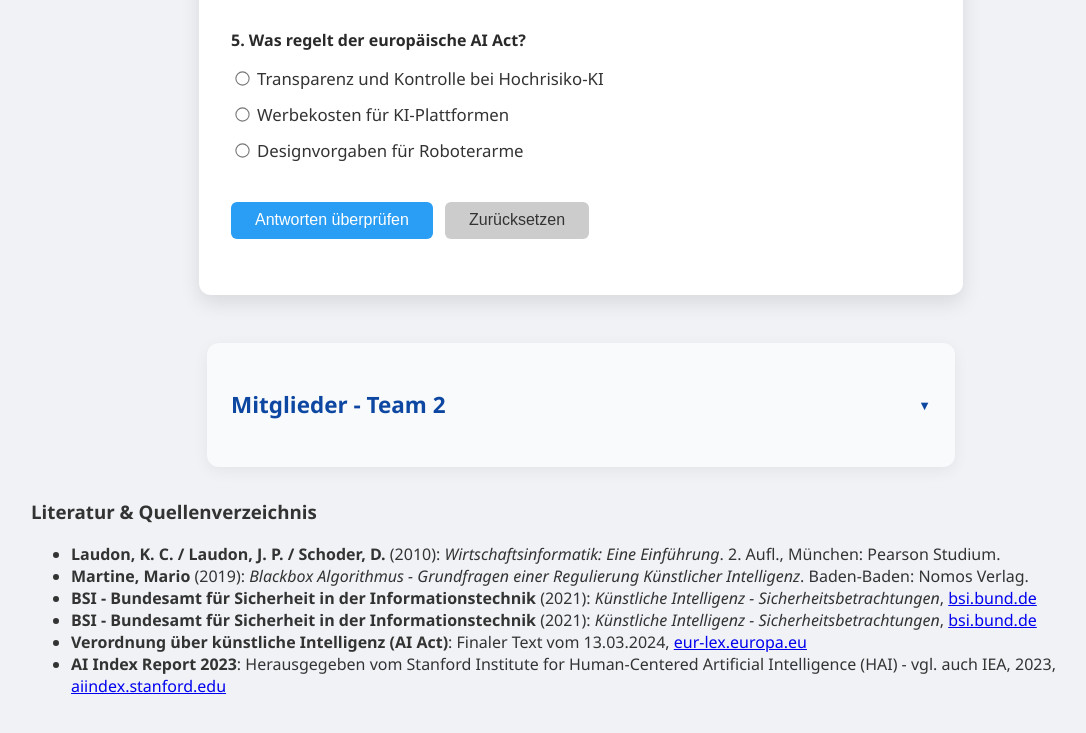
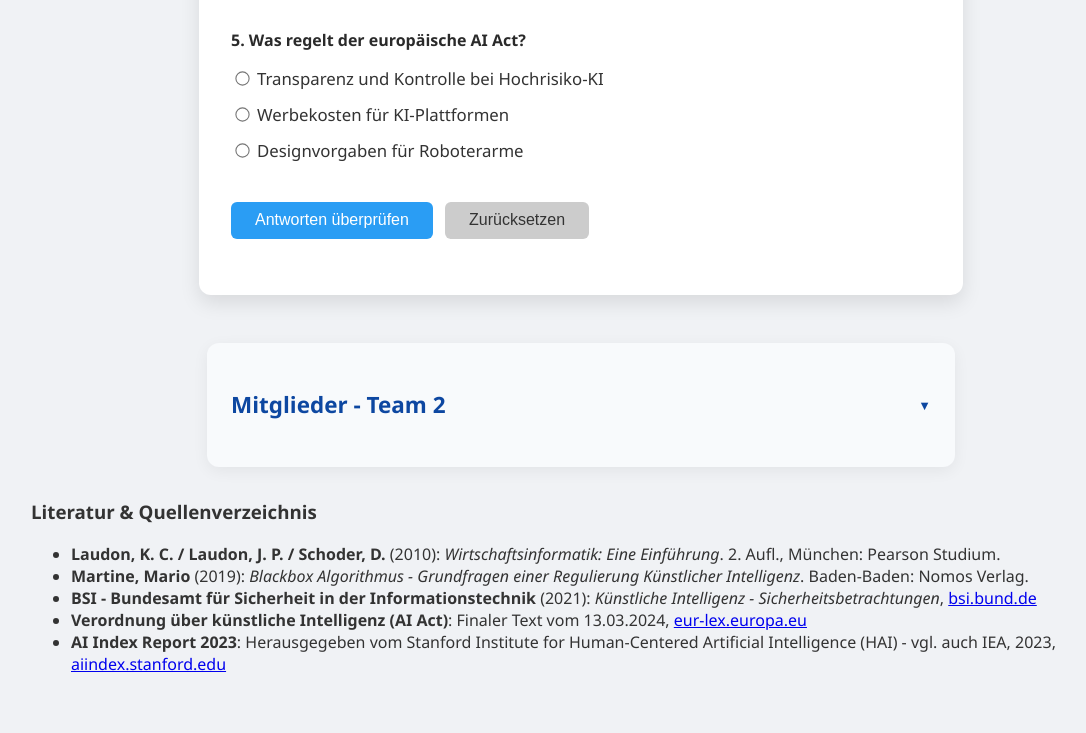
Before and after one commit to faruli/ki-dashboard, a plain HTML site: page index.html in a window 1280 px wide. Shown: the part 1562-2295 px from the top of the page, without its empty margins (59-1145 px from the left). Drawn offline with Linux system fonts and the light colour scheme.

Commit message:
Update index.html

```diff
--- a/index.html
+++ b/index.html
@@ -195,10 +195,6 @@
           <em>Künstliche Intelligenz - Sicherheitsbetrachtungen</em>,
           <a href="https://www.bsi.bund.de/SharedDocs/Downloads/DE/BSI/KI_Sicherheitsbetrachtungen.pdf"
           target="_blank">bsi.bund.de</a></li>
-        <li><strong>BSI - Bundesamt für Sicherheit in der Informationstechnik</strong> (2021):
-          <em>Künstliche Intelligenz - Sicherheitsbetrachtungen</em>,
-          <a href="https://www.bsi.bund.de/SharedDocs/Downloads/DE/BSI/KI_Sicherheitsbetrachtungen.pdf"
-          target="_blank">bsi.bund.de</a></li>
         <li><strong>Verordnung über künstliche Intelligenz (AI Act)</strong>: Finaler Text vom 13.03.2024,
           <a href="https://eur-lex.europa.eu/legal-content/DE/TXT/?uri=CELEX:52021PC0206"
           target="_blank">eur-lex.europa.eu</a></li>
```
